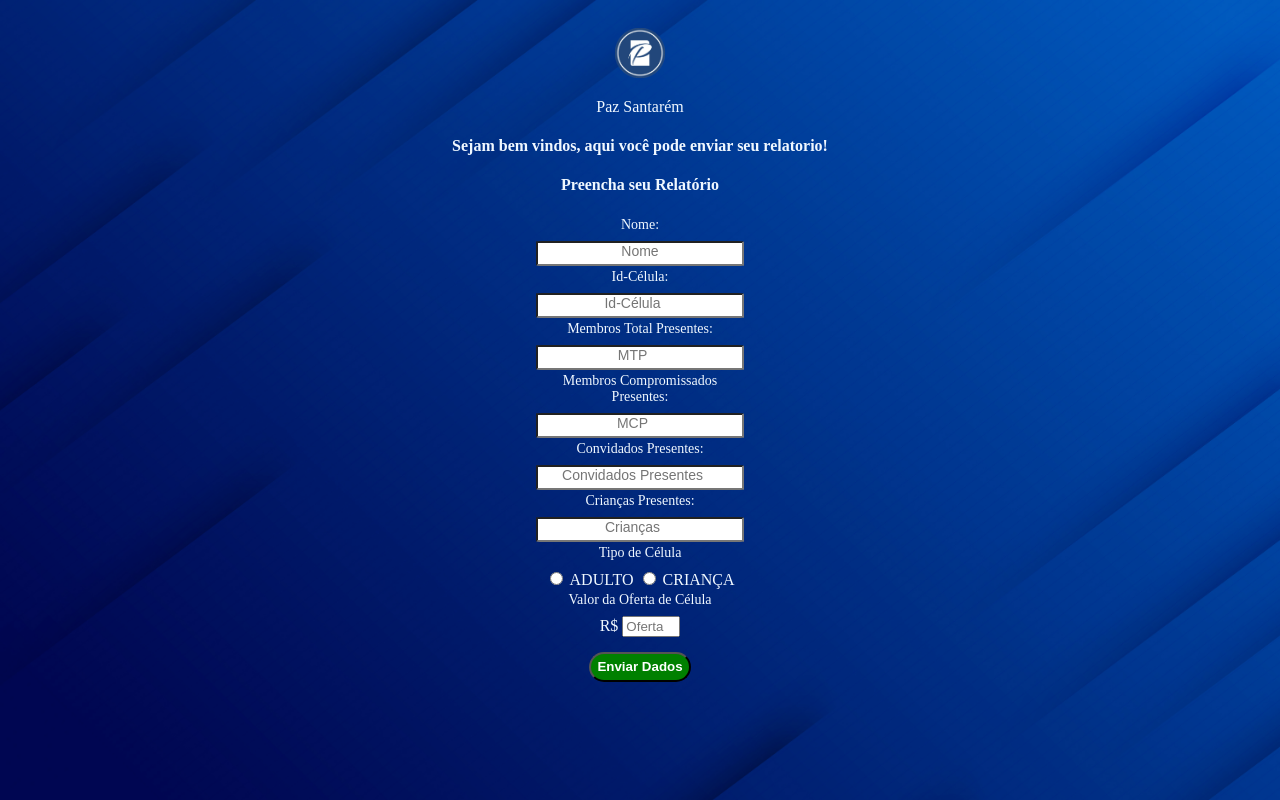
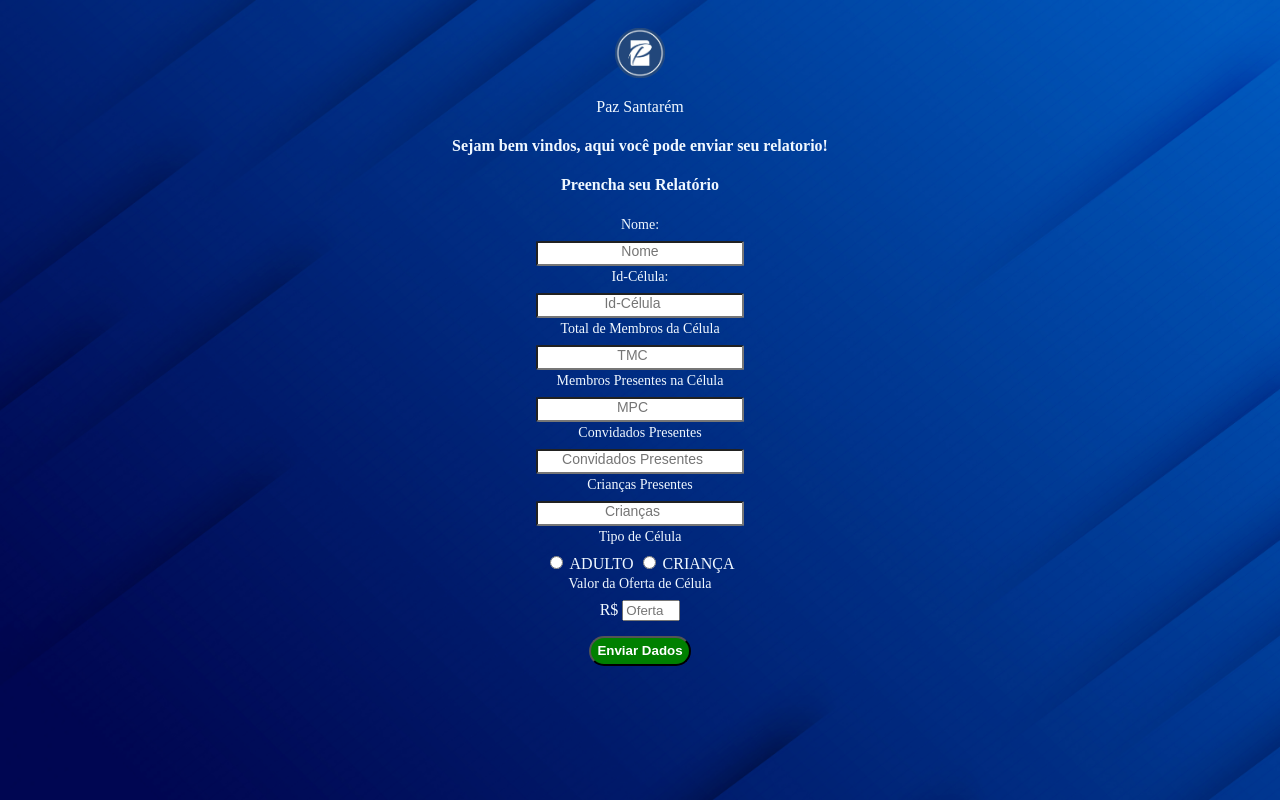
Before and after one commit to Mazinhomb3/my-report, a PHP site: page /index2.php in a window 1280 px wide. Run offline with PHP 8.4, Linux system fonts and the light colour scheme.

Commit message:
indes2 modificado

```diff
--- a/index2.php
+++ b/index2.php
@@ -27,14 +27,14 @@ else
 	else
 	if(document.cadastrar.mtp.value=="")
 	{
-	alert("O Campo Membros Totais Presentes é obrigatório!");
+	alert("O Campo Total de Membros da Célula é obrigatório!");
 	return false;
 	}
 
 	else
 	if(document.cadastrar.mcp.value=="")
 	{
-	alert("O Campo Membros Compromissados Presentes é obrigatório!");
+	alert("O Campo Membros Presentes na Célula é obrigatório!");
 	return false;
 	}
 
@@ -56,7 +56,11 @@ else
 	alert("O Campo Tipo de célula é obrigatório!");
 	return false;
 	}
-
+    if(document.cadastrar.oferta.value=="")
+	{
+	alert("O Campo oferta de célula é obrigatório!");
+	return false;
+	}
 else
    return true;
 }
@@ -102,25 +106,25 @@ else
     </tr>
 
     <tr>
-        <td class="inputs">Membros Total Presentes: </td>
+        <td class="inputs">Total de Membros da Célula</td>
     </tr>
     <tr>
         <td>
-                <input  name="mtp" class="inputs" type="number" id="mtp" placeholder="MTP">
+                <input  name="mtp" class="inputs" type="number" id="mtp" placeholder="TMC">
         </td>
     </tr>
 
     <tr>
-        <td class="inputs">Membros Compromissados Presentes: </td>
+        <td class="inputs">Membros Presentes na Célula</td>
     </tr>
     <tr>
         <td>
-                <input  name="mcp" class="inputs" type="number" id="mcp" placeholder="MCP">
+                <input  name="mcp" class="inputs" type="number" id="mcp" placeholder="MPC">
         </td>
     </tr>
 
     <tr>
-        <td class="inputs">Convidados Presentes: </td>
+        <td class="inputs">Convidados Presentes </td>
     </tr>
     <tr>
         <td>
@@ -129,7 +133,7 @@ else
     </tr>
 
     <tr>
-        <td class="inputs">Crianças Presentes: </td>
+        <td class="inputs">Crianças Presentes </td>
     </tr>
     <tr>
         <td>
@@ -149,7 +153,7 @@ else
         <td class="inputs">Valor da Oferta de Célula</td>
     </tr>
     <tr>
-        <td>R$ <input  class="valor" type="float"  maxlength="10"  placeholder="Oferta"></td>
+        <td>R$ <input  class="valor" type="float"  maxlength="10" id="oferta" placeholder="Oferta"></td>
     </tr>
 
     <tr>
```
